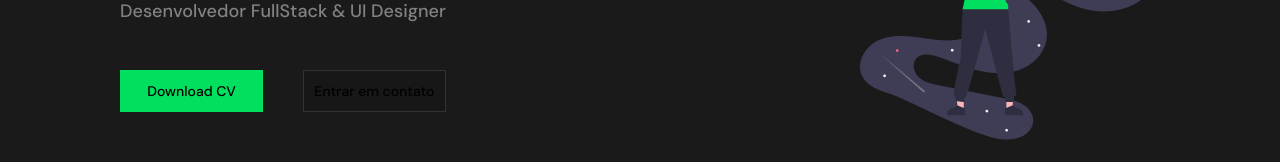
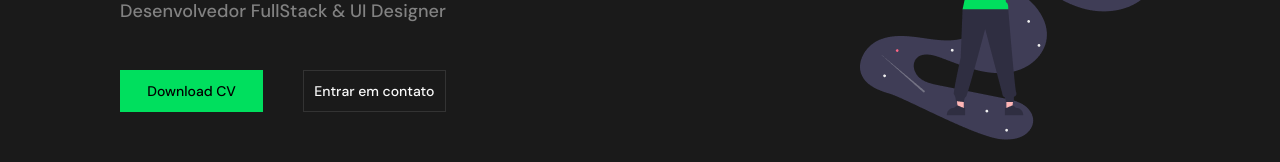
Before and after one commit to Luann-Sousa/Portfolio, a Next.js app in the folder portfolio/: page / in a window 1280 px wide. Shown: the part 334-496 px from the top of the page. Built offline with nearby package versions, Linux system fonts and the light colour scheme.

Commit message:
refactor: component/Section-Header aquivo styles.css

```diff
--- a/portfolio/src/components/SectionHeader/styles.ts
+++ b/portfolio/src/components/SectionHeader/styles.ts
@@ -74,7 +74,7 @@ export const ButtonContact = styled.button`
   left: 150px;
   top: 382px;
 
-  background: #171717;
+  background: #1a1a1a;
   border: 1px solid #333333;
   box-sizing: border-box;
 
@@ -86,6 +86,7 @@ export const TitleButtonContact = styled.p`
   font-weight: 500;
   font-size: 14px;
   line-height: 23px;
+  color: ${({ theme }) => theme.colors.white_200};
 `;
 
 export const WrapperImage = styled.div``;
```
